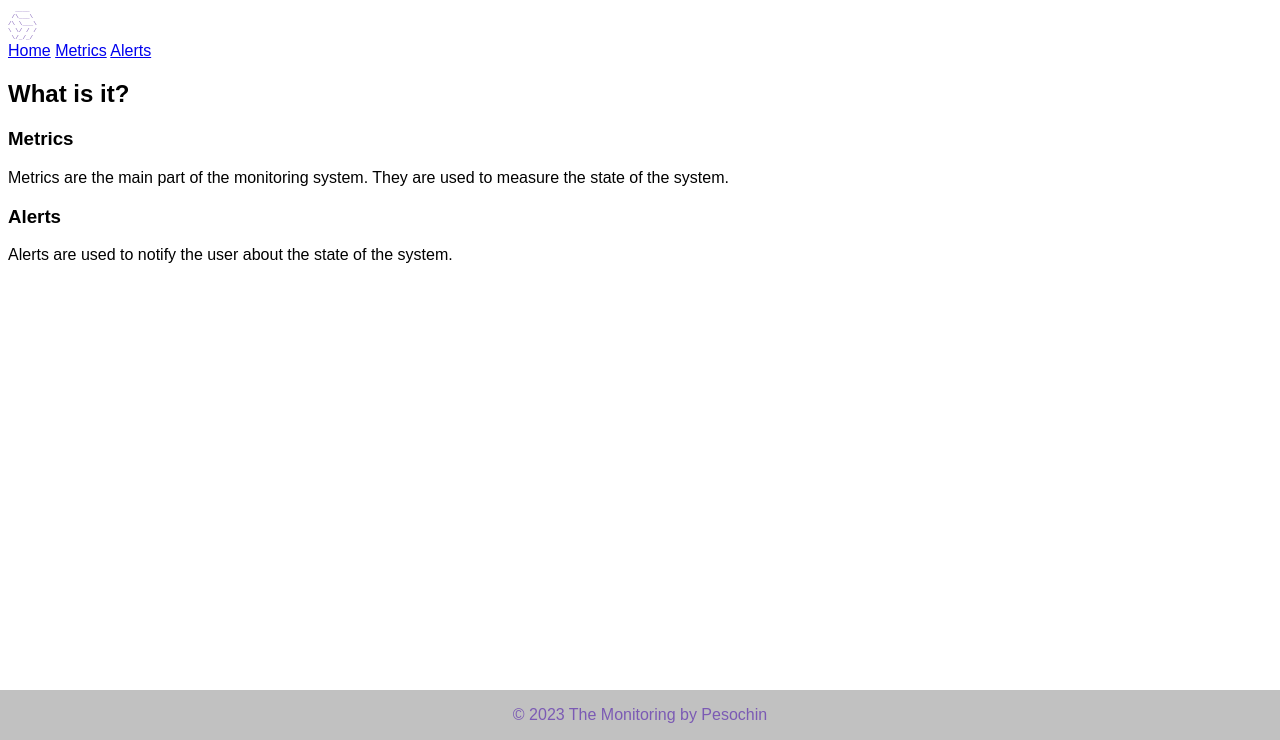
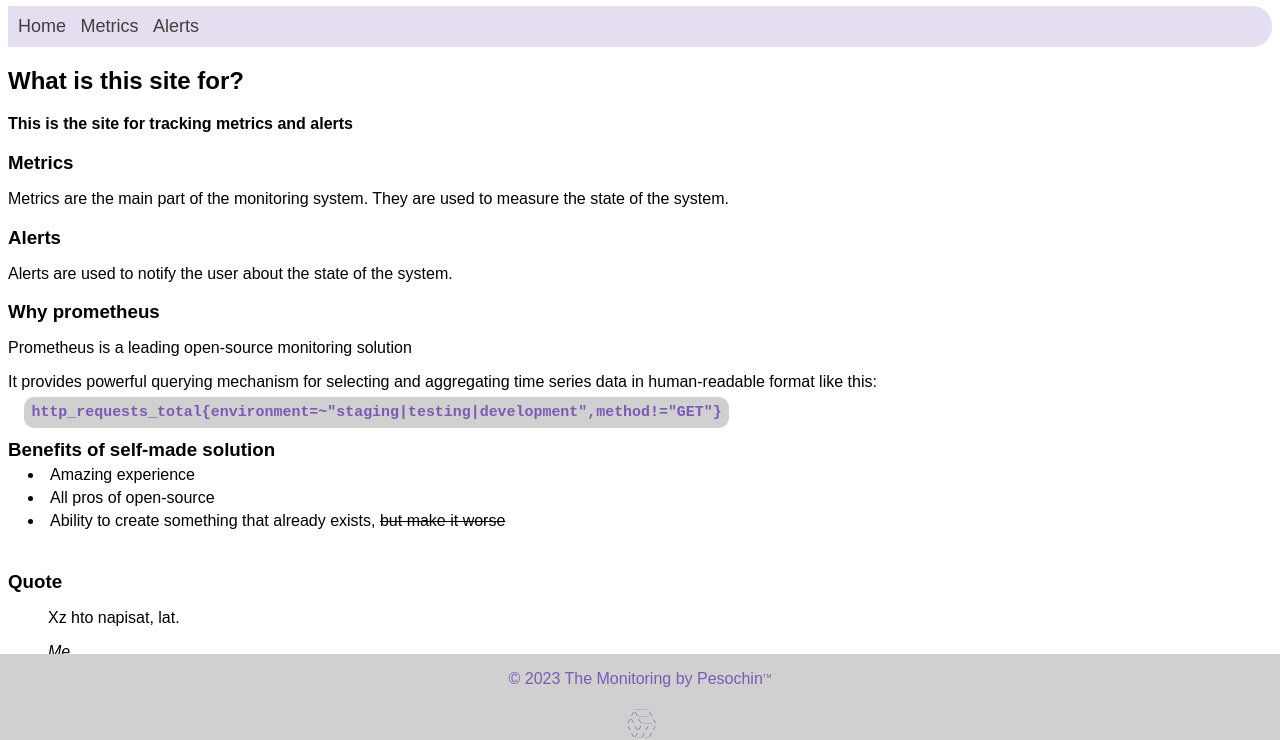
Before and after one commit to Antipascal/web-sem3, a plain HTML site: page index.html in a window 1280 px wide. Shown: the part 60-800 px from the top of the page. Drawn offline with Linux system fonts and the light colour scheme.

Commit message:
add more info

```diff
--- a/css/styles.css
+++ b/css/styles.css
@@ -1,19 +1,60 @@
-* {
-    font-family: Arial, Helvetica, sans-serif;
+code {
+    font-family: monospace;
+    font-size: 115%;
+    background: #d0d0d0;
+    padding: .5em;
+    border-radius: 10px;
+    font-weight: bold;
+    color: #7b5ab4;
 }
 
-.footer {
+a {
+    color: #3f3f3f;
+    font-size: 18px;
+    text-decoration: none;
+}
+
+nav {
+    padding: 10px;
+    word-spacing: 10px;
+    border-bottom-right-radius: 20px;
+    border-top-right-radius: 20px;
+    background: rgba(123, 90, 180, 0.2);
+}
+
+h3 {
+    margin-bottom: 1px;
+}
+
+ul {
+    padding-left: 15px;
+    margin: 0px;
+}
+
+li {
+    list-style-position: inside;
+    margin: 5px;
+}
+
+footer {
     position: fixed;
     left: 0;
     bottom: 0;
     width: 100%;
-    background-color: #C1C1C1;
+    background-color: #d0d0d0;
     color: #7b5ab4;
     text-align: center;
 }
 
 .ascii_art {
+    text-align: left;
+    padding-left: 49%;
     font-family: monospace;
     font-size: 8%;
+    font-weight: bold;
     color: #7b5ab4;
 }
+
+* {
+    font-family: Arial, Helvetica, sans-serif;
+}
--- a/index.html
+++ b/index.html
@@ -9,20 +9,16 @@
 </head>
 <body>
     <header>
-        <h1>The Monitoring</h1>
-<pre class="ascii_art" >
-  ____
- /\___\
-/\ \___\
-\ \/ / /
- \/_/_/
-</pre>
+        <h1>The M<span style="color: #7b5ab4">o</span>nitoring</h1>
         <nav>
             <a href="index.html">Home</a> <a href="metrics.html">Metrics</a> <a href="alerts.html">Alerts</a>
         </nav>
+
     </header>
     <main>
-        <h2>What is it?</h2>
+        <article>
+            <h2>What is this site for?</h2>
+            <b>This is the site for tracking metrics and alerts</b>
             <section>
                 <h3>Metrics</h3>
                 <p>Metrics are the main part of the monitoring system. They are used to measure the state of the system.</p>
@@ -31,9 +27,41 @@
                 <h3>Alerts</h3>
                 <p>Alerts are used to notify the user about the state of the system.</p>
             </section>
+            <section>
+                <h3>Why prometheus</h3>
+                <p>Prometheus is a leading open-source monitoring solution</p>
+                It provides powerful querying mechanism for selecting and aggregating time series data
+                in human-readable format like this:
+                <br>
+                <div style="padding-left: 1em; padding-top: 1%"><code>http_requests_total{environment=~"staging|testing|development",method!="GET"}</code></div>
+            </section>
+            <section>
+                <h3>Benefits of self-made solution</h3>
+                <ul>
+                    <li>Amazing experience</li>
+                    <li>All pros of open-source</li>
+                    <li>Ability to create something that already exists, <del>but make it worse</del></li>
+                </ul>
+            </section>
+        </article>
+        <br>
+        <aside>
+            <h3>Quote</h3>
+            <blockquote>
+                <p>Xz hto napisat, lat.</p>
+                <cite>Me</cite>
+            </blockquote>
+        </aside>
     </main>
-    <footer class="footer" >
-        <p>© 2023 The Monitoring by Pesochin</p>
+    <footer>
+        <p>© 2023 The Monitoring by Pesochin<sup style="font-size: 20%">TM</sup></p>
+<pre class="ascii_art" >
+  ____
+ /\___\
+/\ \___\
+\ \/ / /
+ \/_/_/
+</pre>
     </footer>
 </body>
 </html>
```
Also changed, not shown: 1 other file. Lines whose indentation alone changed are shown as unchanged.
